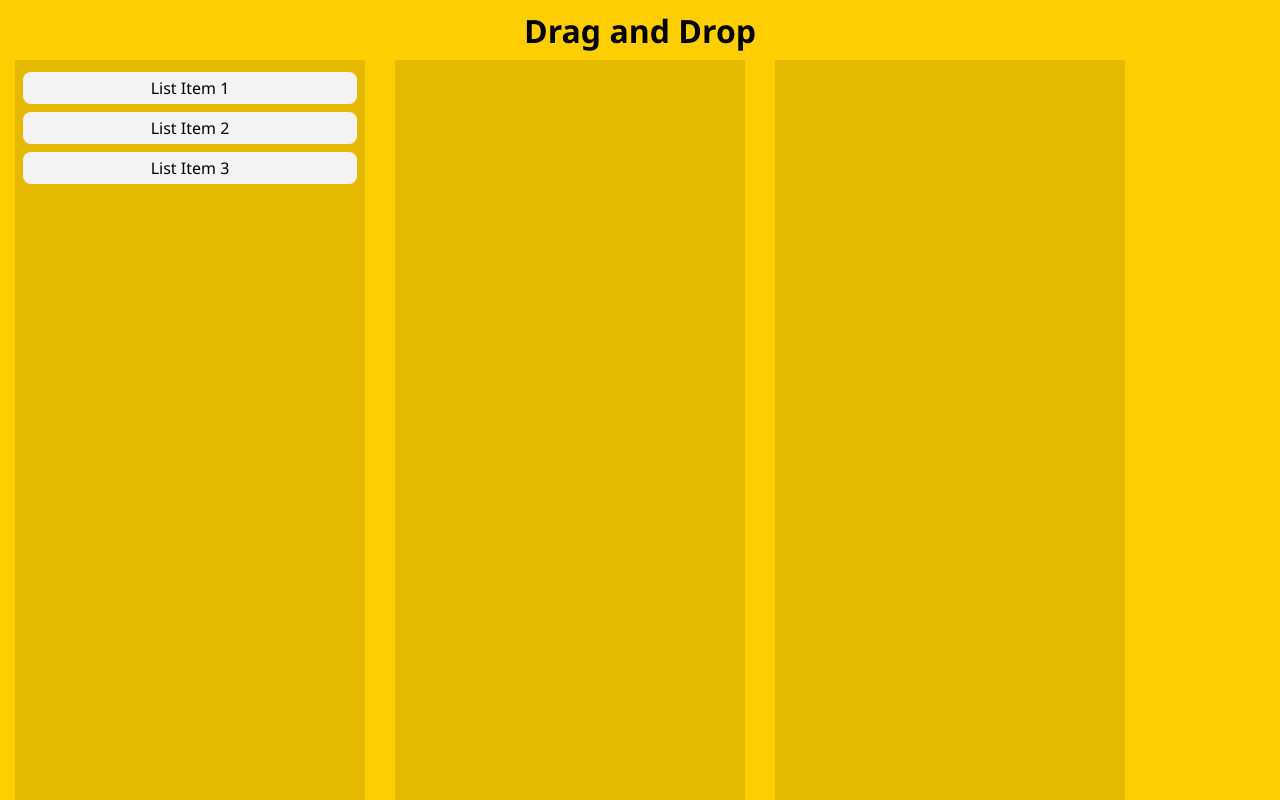
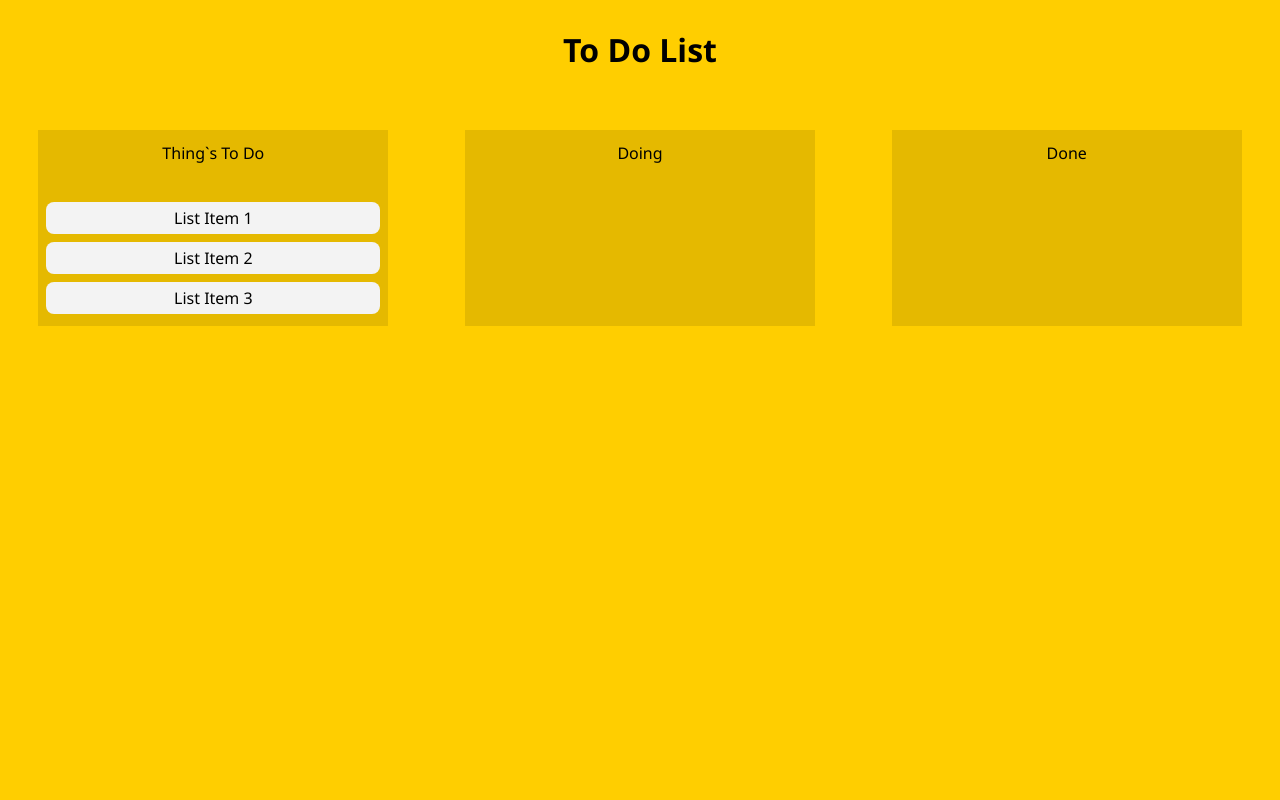
Before and after one commit to raflyfahrezi/To-Do_List, a plain HTML site: page index.html in a window 1280 px wide. Drawn offline with Linux system fonts and the light colour scheme.

Commit message:
fix bugs

```diff
--- a/style.css
+++ b/assets/style.css
@@ -18,20 +18,22 @@ body{
 }
 
 .header{
-    display: flex;
-    justify-content: center;
-    align-items: center;
-    height: 60px;
+    width: 100%;
+    height: 100px;
+    margin-bottom: 30px;
+}
+
+.title{
+    text-align: center;
+    line-height: 100px;
 }
 
 .lists{
-    display: flex;
-    flex: 1;
-    width: 100%;
-    overflow-x: scroll;
+    display: grid;
+    grid-template-columns: auto auto auto;
 }
 
-.lists .list{
+.list{
     display: flex;
     flex-flow: column;
     flex: 1;
@@ -39,16 +41,26 @@ body{
     width: 100%;
     min-width: 250px;
     max-width: 350px;
-    height: 100%;
-    min-height: 150px;
+    height: auto;
 
     background-color: rgba(0, 0, 0, 0.1);
-    margin: 0px 15px;
+    margin: 0px auto;
     padding: 8px;
     transition: all 0.2s linear;
 }
 
-.lists .list .list-item{
+.list-header{
+    width: 100%;
+    height: 30px;
+    margin-bottom: 30px;
+    text-align: center;
+}
+
+.list-header-label{
+    line-height: 30px;
+}
+
+.list-item{
     background-color: #f3f3f3;
     border-radius: 8px;
     padding: 5px 20px;
--- a/index.html
+++ b/index.html
@@ -1,26 +1,38 @@
 <html lang="en">
     <head>
+        <link rel="shortcut icon" type="image/png" href="./assets/pict/correct.png">
         <meta charset="UTF-8">
         <meta name="viewport" content="width=device-width, initial-scale=1.0">
         <meta http-equiv="X-UA-Compatible" content="ie=edge">
-        <title>Drag and Drop</title>
-        <link rel="stylesheet" href="style.css">
+        <title>To Do List</title>
+        <link rel="stylesheet" href="./assets/style.css">
     </head>
     <body>
         <div class="app">
             <div class="header">
-                <h1>Drag and Drop</h1>
+                <h1 class="title">To Do List</h1>
             </div>
             <div class="lists">
                 <div class="list">
+                    <div class="list-header">
+                        <label class="list-header-label">Thing`s To Do</label>
+                    </div>
                     <div class="list-item" draggable="true">List Item 1</div>
                     <div class="list-item" draggable="true">List Item 2</div>
                     <div class="list-item" draggable="true">List Item 3</div>
                 </div>
-                <div class="list"></div>
-                <div class="list"></div>
+                <div class="list">
+                    <div class="list-header">
+                        <label class="list-header-label">Doing</label>
+                    </div>
+                </div>
+                <div class="list">
+                    <div class="list-header">
+                        <label class="list-header-label">Done</label>
+                    </div>
+                </div>
             </div>
         </div>
     </body>
-    <script src="./script.js"></script>
+    <script src="./assets/script.js"></script>
 </html>
```
Also changed, not shown: assets/pict/correct.png (added), assets/script.js (renamed from script.js).
